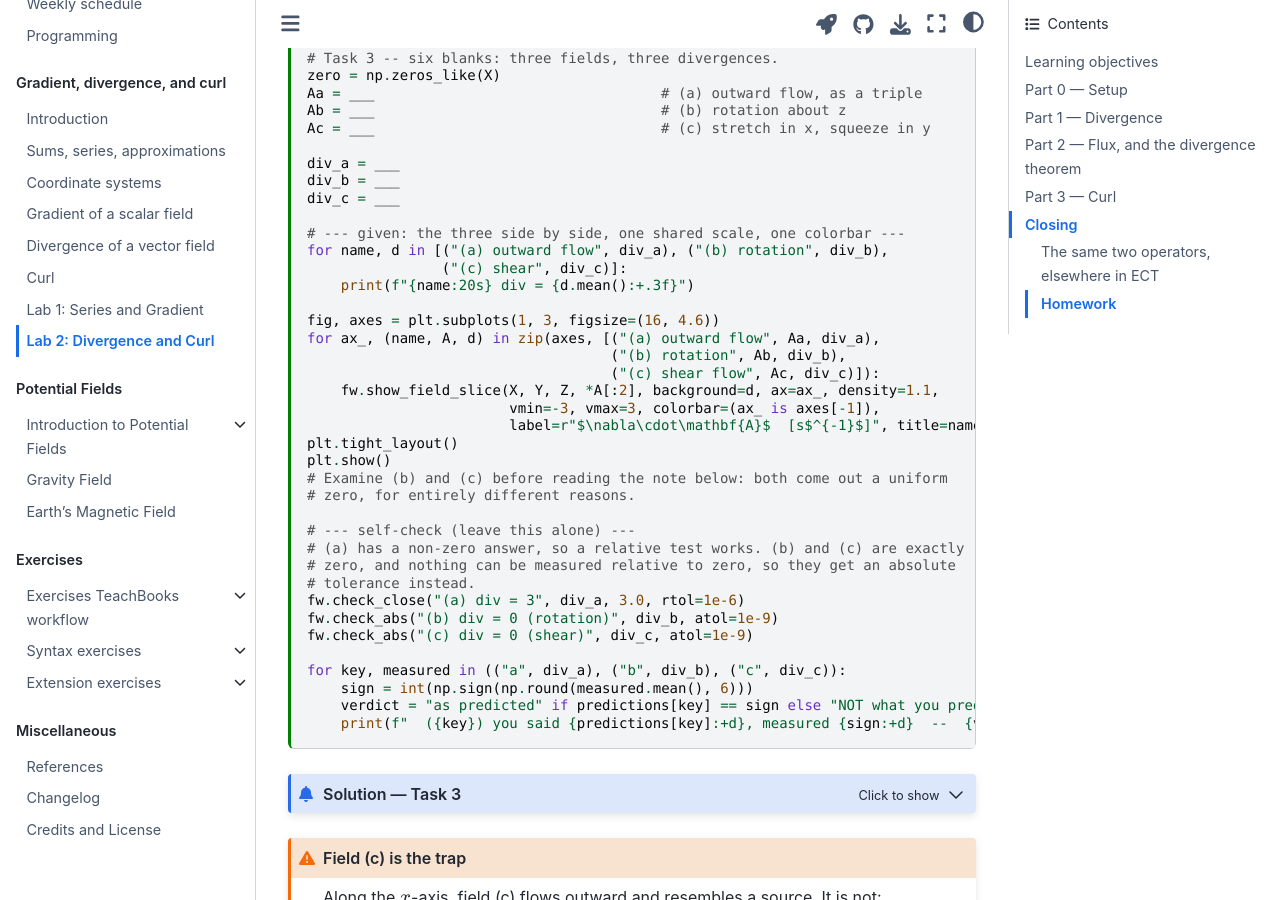
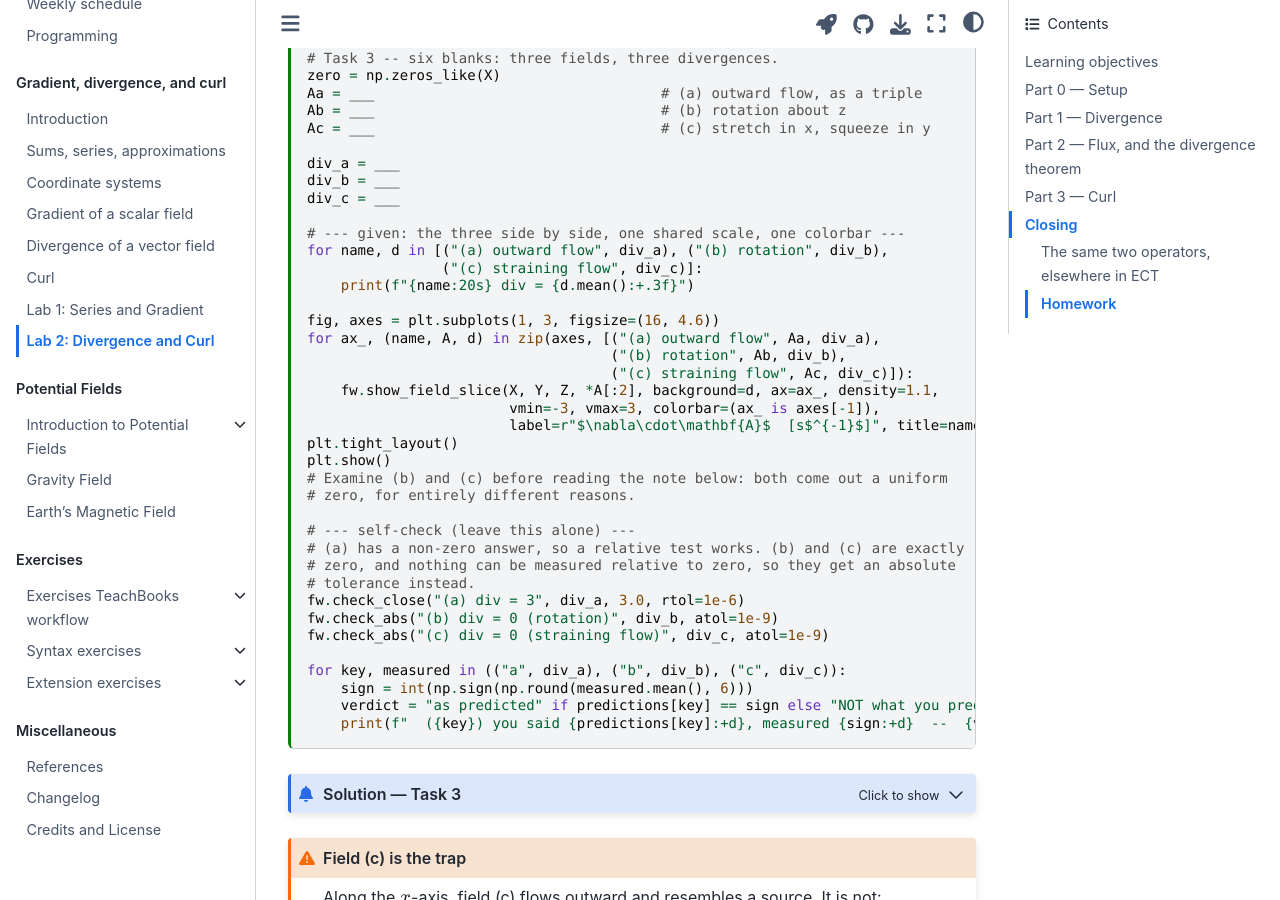
Before and after one commit to BScECT/FieldWaves, a Jupyter Book: the page built from book/1_gradient_divergence_curl/labs/week02_div_curl.md, in a window 1280 px wide and 900 px high, scrolled down 7788 px. Built offline with Jupyter Book 1.0.4 settings and Sphinx 7.4.7 and the Sphinx Book theme 1.1.4, drawn with Linux system fonts in a browser that asks for light colours; pages that are not in the unit, such as notebooks, are missing from menus; comment, search, counter and statistics services are not loaded; some of the changed text lies outside the part shown.

Commit message:
Call the irrotational field a straining flow, not a shear

```diff
--- a/book/1_gradient_divergence_curl/labs/week02_div_curl.md
+++ b/book/1_gradient_divergence_curl/labs/week02_div_curl.md
@@ -348,13 +348,13 @@ div_c = ___
 
 # --- given: the three side by side, one shared scale, one colorbar ---
 for name, d in [("(a) outward flow", div_a), ("(b) rotation", div_b),
-                ("(c) shear", div_c)]:
+                ("(c) straining flow", div_c)]:
     print(f"{name:20s} div = {d.mean():+.3f}")
 
 fig, axes = plt.subplots(1, 3, figsize=(16, 4.6))
 for ax_, (name, A, d) in zip(axes, [("(a) outward flow", Aa, div_a),
                                     ("(b) rotation", Ab, div_b),
-                                    ("(c) shear flow", Ac, div_c)]):
+                                    ("(c) straining flow", Ac, div_c)]):
     fw.show_field_slice(X, Y, Z, *A[:2], background=d, ax=ax_, density=1.1,
                         vmin=-3, vmax=3, colorbar=(ax_ is axes[-1]),
                         label=r"$\nabla\cdot\mathbf{A}$  [s$^{-1}$]", title=name)
@@ -369,7 +369,7 @@ plt.show()
 # tolerance instead.
 fw.check_close("(a) div = 3", div_a, 3.0, rtol=1e-6)
 fw.check_abs("(b) div = 0 (rotation)", div_b, atol=1e-9)
-fw.check_abs("(c) div = 0 (shear)", div_c, atol=1e-9)
+fw.check_abs("(c) div = 0 (straining flow)", div_c, atol=1e-9)
 
 for key, measured in (("a", div_a), ("b", div_b), ("c", div_c)):
     sign = int(np.sign(np.round(measured.mean(), 6)))
@@ -610,8 +610,8 @@ for h in (0.6, 1.0, 1.4):
 # Task 3 settled by measurement rather than by argument. Both (b) and (c)
 # appear to throw fluid outwards somewhere; a closed surface is the arbiter,
 # and it differentiates nothing.
-print(f"\nflux of (b), the rotation : {closed_box_flux(-Y, X, zero, 1.0):+.2e}")
-print(f"flux of (c), the shear    : {closed_box_flux(X, -Y, zero, 1.0):+.2e}")
+print(f"\nflux of (b), the rotation       : {closed_box_flux(-Y, X, zero, 1.0):+.2e}")
+print(f"flux of (c), the straining flow : {closed_box_flux(X, -Y, zero, 1.0):+.2e}")
 
 # --- self-check (leave this alone) ---
 i0, i1 = fw.box_indices(X, 1.0)
```
Also changed, not shown: 1 other file.
